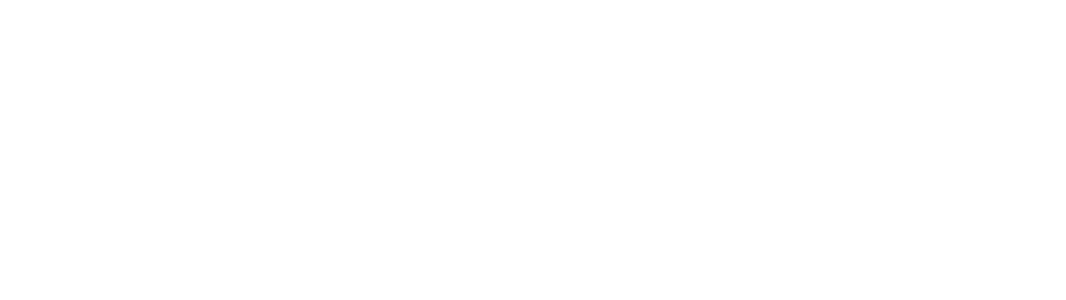
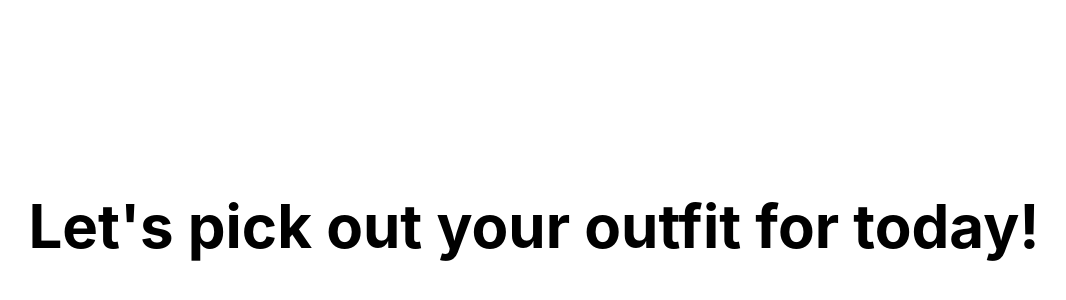
Before and after one commit to wrjodjana/cs222-group43, a React (Create React App) app in the folder outfit-website/: page /outfits in a window 1280 px wide. Before the commit this address had no page. Shown: the part 174-474 px from the top of the page, without its empty margins (106-1172 px from the left). Built offline with nearby package versions, Linux system fonts and the light colour scheme.

Commit message:
Updated outfit page

```diff
--- a/outfit-website/src/Routes.js
+++ b/outfit-website/src/Routes.js
@@ -3,6 +3,7 @@ import { BrowserRouter as Router, Route, Routes } from "react-router-dom";
 import { LoginPage } from "./pages/LoginPage";
 import { Preferences } from "./pages/Preferences";
 import { WeatherPage } from "./pages/WeatherPage";
+import { OutfitsPage } from "./pages/OutfitsPage";
 
 function AppRoutes() {
   return (
@@ -11,6 +12,7 @@ function AppRoutes() {
         <Route path="/login" element={<LoginPage />} />
         <Route path="/preferences" element={<Preferences />} />
         <Route path="/weather" element={<WeatherPage />} />
+        <Route path="/outfits" element={<OutfitsPage />} />
       </Routes>
     </Router>
   );
--- a/outfit-website/src/pages/OutfitsPage.js
+++ b/outfit-website/src/pages/OutfitsPage.js
@@ -1,3 +1,20 @@
+import React, { useContext } from 'react';
+import { Form, Image, Button } from 'react-bootstrap';
+import AuthContext from '../context/AuthContext';
+
+export const OutfitsPage = () => {
+    const divStyle = {
+        display: "flex",
+        justifyContent: "center",
+        alignItems: "center",
+        flexDirection: "column",
+        height: "100vh",
+        };
+
+    const h1style = {
+        fontSize: "60px",
+    };
+
     return (
         <div style={divStyle} className='outfits'>
             <section id="section">
@@ -5,3 +22,4 @@ return (
             </section>
         </div>
     )
+  };
```
Lines whose indentation alone changed are shown as unchanged.
